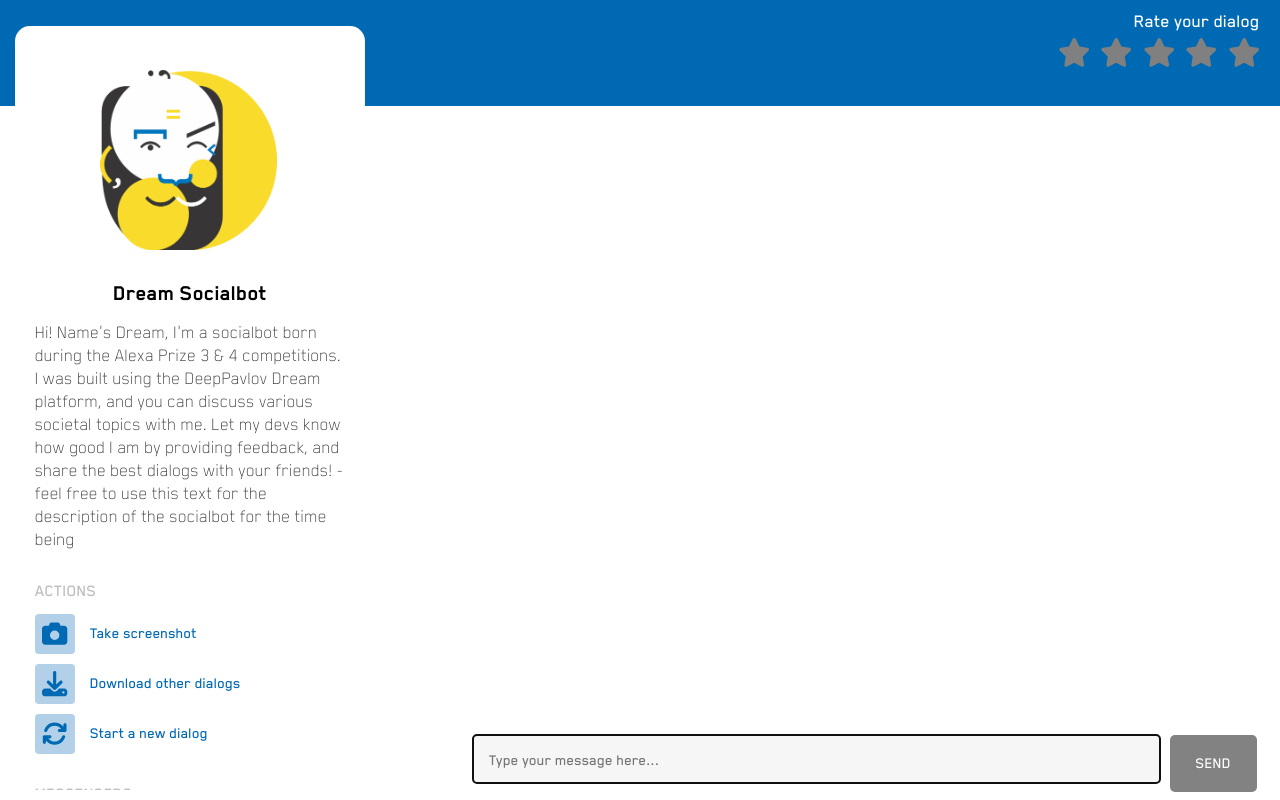
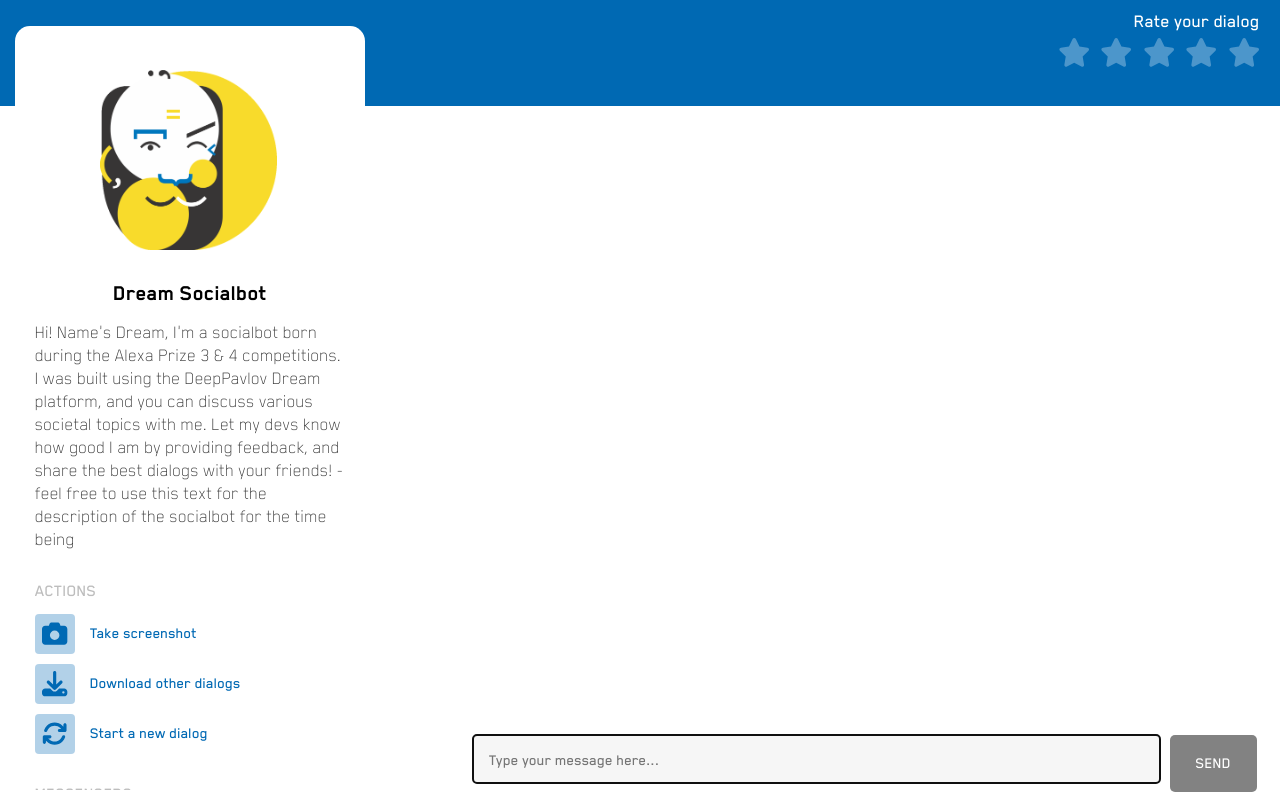
Before and after one commit to deeppavlov/dream-landing, a Next.js app: page / in a window 1280 px wide. Built offline with nearby package versions, Linux system fonts and the light colour scheme.

Commit message:
fix: make inactive stars blue

```diff
--- a/components/StarsRating.tsx
+++ b/components/StarsRating.tsx
@@ -41,7 +41,7 @@
               key={idx}
               icon={faStar}
               size="2x"
-              color={idx <= rating ? "#ffd93a" : "gray"}
+              color={idx <= rating ? "#ffd93a" : "#4c96cb"}
               onClick={() => (canRate ? setRating(idx) : setShowTooltip(true))}
               className={animate ? stylesAnim["star-jump"] : ""}
               style={{
```
